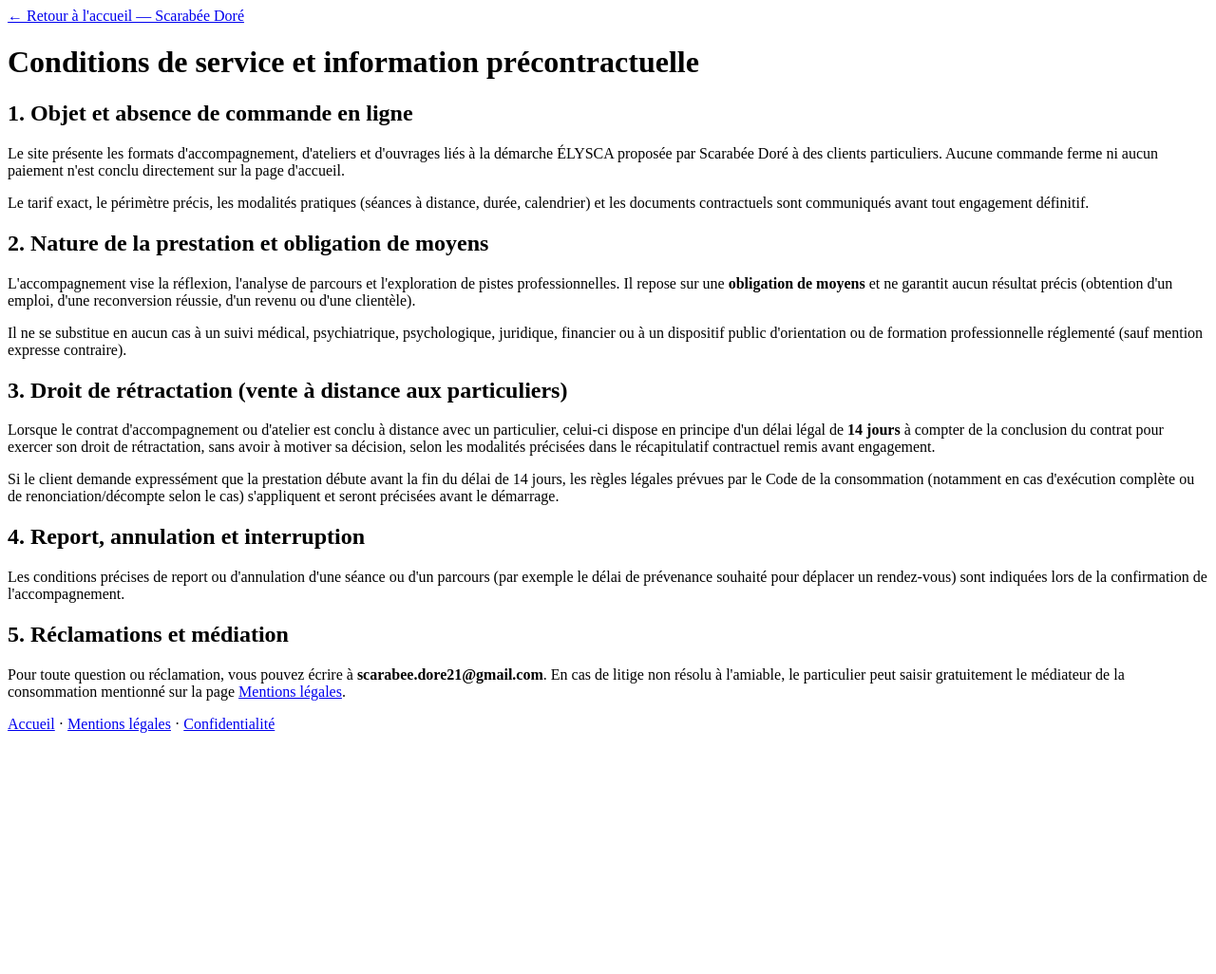
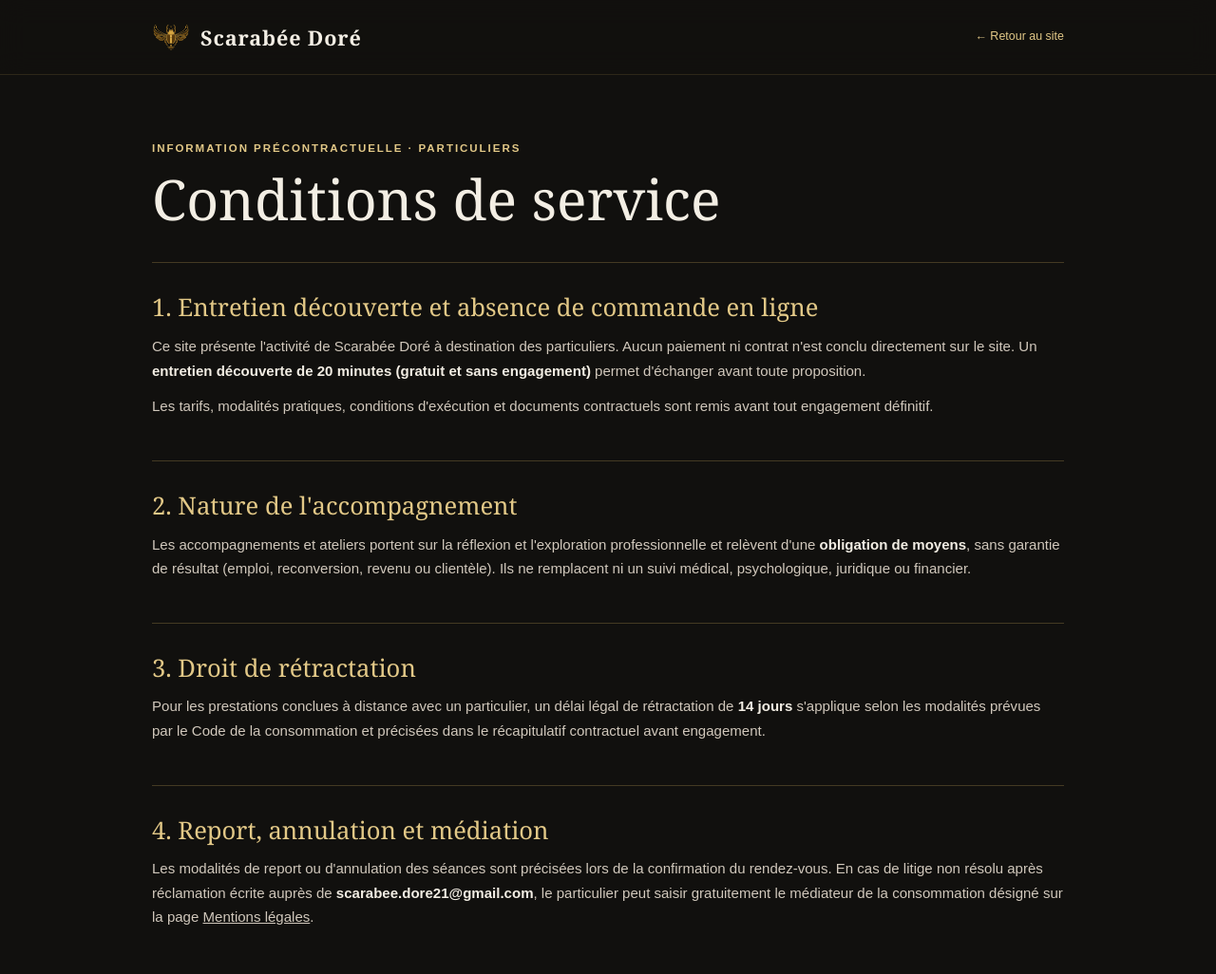
Before and after one commit to scarabeedore/scarabeedore.github.io, a plain HTML site: page conditions.html in a window 1280 px wide. Shown: the top 1026 px of the page at 95% size. Before the commit the page ends 800 px from the top, so only its background shows below. Drawn offline with Linux system fonts and the light colour scheme.

Commit message:
Update conditions de service page

```diff
--- a/conditions.html
+++ b/conditions.html
@@ -1,50 +1,62 @@
-<!DOCTYPE html>
+<!doctype html>
 <html lang="fr">
 <head>
   <meta charset="utf-8">
   <meta name="viewport" content="width=device-width, initial-scale=1">
+  <meta name="theme-color" content="#11100e">
   <title>Conditions de service — Scarabée Doré</title>
-  <link href="assets/scarabee-icon.png" rel="icon" type="image/png">
+  <link rel="icon" type="image/png" href="assets/scarabee-icon.png">
+  <style>
+    :root{--ink:#11100e;--ink2:#1b1916;--paper:#f3eee4;--gold:#c9a45a;--gold2:#e2c887;--muted:#b8afa1;--line:rgba(201,164,90,.28);--serif:Georgia,'Times New Roman',serif;--sans:Arial,Helvetica,sans-serif}
+    *{box-sizing:border-box}body{margin:0;background:var(--ink);color:var(--paper);font-family:var(--sans);line-height:1.7}a{color:inherit}.shell{width:min(960px,calc(100% - 44px));margin:auto}.eyebrow{color:var(--gold2);font-size:.72rem;letter-spacing:.17em;text-transform:uppercase;font-weight:700}
+    header{position:sticky;top:0;z-index:50;background:rgba(17,16,14,.94);backdrop-filter:blur(14px);border-bottom:1px solid rgba(201,164,90,.16)}.nav{min-height:78px;display:flex;align-items:center;justify-content:space-between;gap:20px}.brand{display:flex;align-items:center;gap:11px;text-decoration:none}.brand img{width:40px;height:40px;object-fit:contain}.brand strong{font:600 1.35rem var(--serif);letter-spacing:.04em}.back-link{font-size:.78rem;color:var(--gold2);text-decoration:none}.back-link:hover{text-decoration:underline}
+    main{padding:68px 0 88px}h1{font:500 clamp(2.4rem,4.6vw,3.8rem)/1.05 var(--serif);margin:12px 0 36px;color:var(--paper)}section{padding:32px 0;border-top:1px solid var(--line)}h2{font:500 1.6rem/1.2 var(--serif);color:var(--gold2);margin:0 0 12px}p{color:#d1c8bc;font-size:.94rem;margin:0 0 12px}strong{color:var(--paper)}
+    footer{border-top:1px solid var(--line);padding:28px 0 38px;color:var(--muted);font-size:.75rem}.footer-line{display:flex;justify-content:space-between;gap:18px;flex-wrap:wrap}.footer-links{display:flex;gap:18px;flex-wrap:wrap}.footer-links a{color:var(--muted)}
+  </style>
 </head>
 <body>
 <header>
-    <a href="index.html">← Retour à l'accueil — Scarabée Doré</a>
+  <div class="shell nav">
+    <a class="brand" href="index.html"><img src="assets/scarabee-icon.png" alt=""><strong>Scarabée Doré</strong></a>
+    <a class="back-link" href="index.html">← Retour au site</a>
+  </div>
 </header>
-
 <main>
-    <h1>Conditions de service et information précontractuelle</h1>
+  <div class="shell">
+    <div class="eyebrow">Information précontractuelle · Particuliers</div>
+    <h1>Conditions de service</h1>
 
     <section>
-      <h2>1. Objet et absence de commande en ligne</h2>
-      <p>Le site présente les formats d'accompagnement, d'ateliers et d'ouvrages liés à la démarche ÉLYSCA proposée par Scarabée Doré à des clients particuliers. Aucune commande ferme ni aucun paiement n'est conclu directement sur la page d'accueil.</p>
-      <p>Le tarif exact, le périmètre précis, les modalités pratiques (séances à distance, durée, calendrier) et les documents contractuels sont communiqués avant tout engagement définitif.</p>
+      <h2>1. Entretien découverte et absence de commande en ligne</h2>
+      <p>Ce site présente l'activité de Scarabée Doré à destination des particuliers. Aucun paiement ni contrat n'est conclu directement sur le site. Un <strong>entretien découverte de 20 minutes (gratuit et sans engagement)</strong> permet d'échanger avant toute proposition.</p>
+      <p>Les tarifs, modalités pratiques, conditions d'exécution et documents contractuels sont remis avant tout engagement définitif.</p>
     </section>
 
     <section>
-      <h2>2. Nature de la prestation et obligation de moyens</h2>
-      <p>L'accompagnement vise la réflexion, l'analyse de parcours et l'exploration de pistes professionnelles. Il repose sur une <strong>obligation de moyens</strong> et ne garantit aucun résultat précis (obtention d'un emploi, d'une reconversion réussie, d'un revenu ou d'une clientèle).</p>
-      <p>Il ne se substitue en aucun cas à un suivi médical, psychiatrique, psychologique, juridique, financier ou à un dispositif public d'orientation ou de formation professionnelle réglementé (sauf mention expresse contraire).</p>
+      <h2>2. Nature de l'accompagnement</h2>
+      <p>Les accompagnements et ateliers portent sur la réflexion et l'exploration professionnelle et relèvent d'une <strong>obligation de moyens</strong>, sans garantie de résultat (emploi, reconversion, revenu ou clientèle). Ils ne remplacent ni un suivi médical, psychologique, juridique ou financier.</p>
     </section>
 
     <section>
-      <h2>3. Droit de rétractation (vente à distance aux particuliers)</h2>
-      <p>Lorsque le contrat d'accompagnement ou d'atelier est conclu à distance avec un particulier, celui-ci dispose en principe d'un délai légal de <strong>14 jours</strong> à compter de la conclusion du contrat pour exercer son droit de rétractation, sans avoir à motiver sa décision, selon les modalités précisées dans le récapitulatif contractuel remis avant engagement.</p>
-      <p>Si le client demande expressément que la prestation débute avant la fin du délai de 14 jours, les règles légales prévues par le Code de la consommation (notamment en cas d'exécution complète ou de renonciation/décompte selon le cas) s'appliquent et seront précisées avant le démarrage.</p>
+      <h2>3. Droit de rétractation</h2>
+      <p>Pour les prestations conclues à distance avec un particulier, un délai légal de rétractation de <strong>14 jours</strong> s'applique selon les modalités prévues par le Code de la consommation et précisées dans le récapitulatif contractuel avant engagement.</p>
     </section>
 
     <section>
-      <h2>4. Report, annulation et interruption</h2>
-      <p>Les conditions précises de report ou d'annulation d'une séance ou d'un parcours (par exemple le délai de prévenance souhaité pour déplacer un rendez-vous) sont indiquées lors de la confirmation de l'accompagnement.</p>
+      <h2>4. Report, annulation et médiation</h2>
+      <p>Les modalités de report ou d'annulation des séances sont précisées lors de la confirmation du rendez-vous. En cas de litige non résolu après réclamation écrite auprès de <strong>scarabee.dore21@gmail.com</strong>, le particulier peut saisir gratuitement le médiateur de la consommation désigné sur la page <a href="mentions-legales.html">Mentions légales</a>.</p>
     </section>
-
-    <section>
-      <h2>5. Réclamations et médiation</h2>
-      <p>Pour toute question ou réclamation, vous pouvez écrire à <strong>scarabee.dore21@gmail.com</strong>. En cas de litige non résolu à l'amiable, le particulier peut saisir gratuitement le médiateur de la consommation mentionné sur la page <a href="mentions-legales.html">Mentions légales</a>.</p>
-    </section>
+  </div>
 </main>
-
 <footer>
-    <p><a href="index.html">Accueil</a> · <a href="mentions-legales.html">Mentions légales</a> · <a href="confidentialite.html">Confidentialité</a></p>
+  <div class="shell footer-line">
+    <span>© 2026 Scarabée Doré — Sandra Duarte</span>
+    <div class="footer-links">
+      <a href="index.html">Accueil</a>
+      <a href="mentions-legales.html">Mentions légales</a>
+      <a href="confidentialite.html">Confidentialité</a>
+    </div>
+  </div>
 </footer>
 </body>
 </html>
```
Lines whose indentation alone changed are shown as unchanged.
